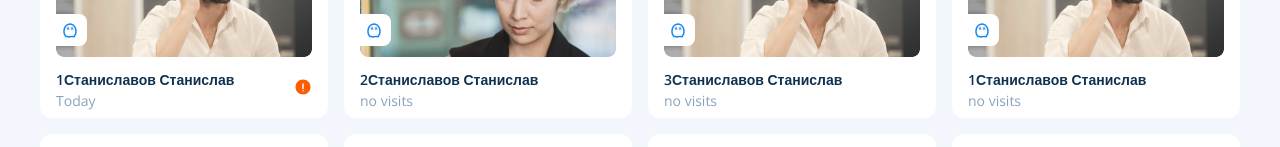
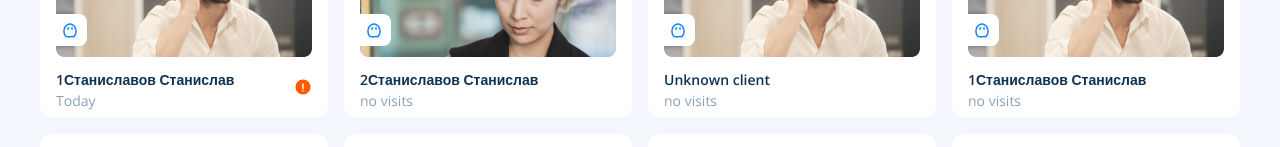
Before and after one commit to moskalevNick/ACEXIS-client, a React (Create React App) app: page / in a window 1280 px wide. Shown: the part 291-438 px from the top of the page. Built offline with nearby package versions, Linux system fonts and the light colour scheme.

Commit message:
fix client name

```diff
--- a/src/components/Card/Card.tsx
+++ b/src/components/Card/Card.tsx
@@ -100,7 +100,7 @@ export const Card: React.FC<CardType> = ({ client, clients, showInfo, setShowInf
           <div className={styles.imgWrapper}>
             <img src={client.imgPath[0]} alt={`avatar_${client.name}`} />
           </div>
-          <div className={styles.name}>{client.name}</div>
+          <div className={styles.name}>{client.name ? client.name : 'Unknown client'}</div>
           <div className={styles.lastVisit}>
             {lastVisit ? getInterval(lastVisit.date) : 'no visits'}
           </div>
--- a/src/modules/TodayModule/TodayModule.tsx
+++ b/src/modules/TodayModule/TodayModule.tsx
@@ -21,7 +21,7 @@ export type VisitsType = {
 
 export type ClientType = {
   imgPath: string[];
-  name: string;
+  name?: string;
   status: string;
   coincidentIds?: string[];
   id: string;
--- a/src/modules/TodayModule/mock.ts
+++ b/src/modules/TodayModule/mock.ts
@@ -99,7 +99,6 @@ export const clients: ClientType[] = [
   },
   {
     imgPath: ['/mocks/visitor.png'],
-    name: '3Станиславов Станислав',
     status: 'ghost',
     coincidentIds: [],
     id: '3',
```
